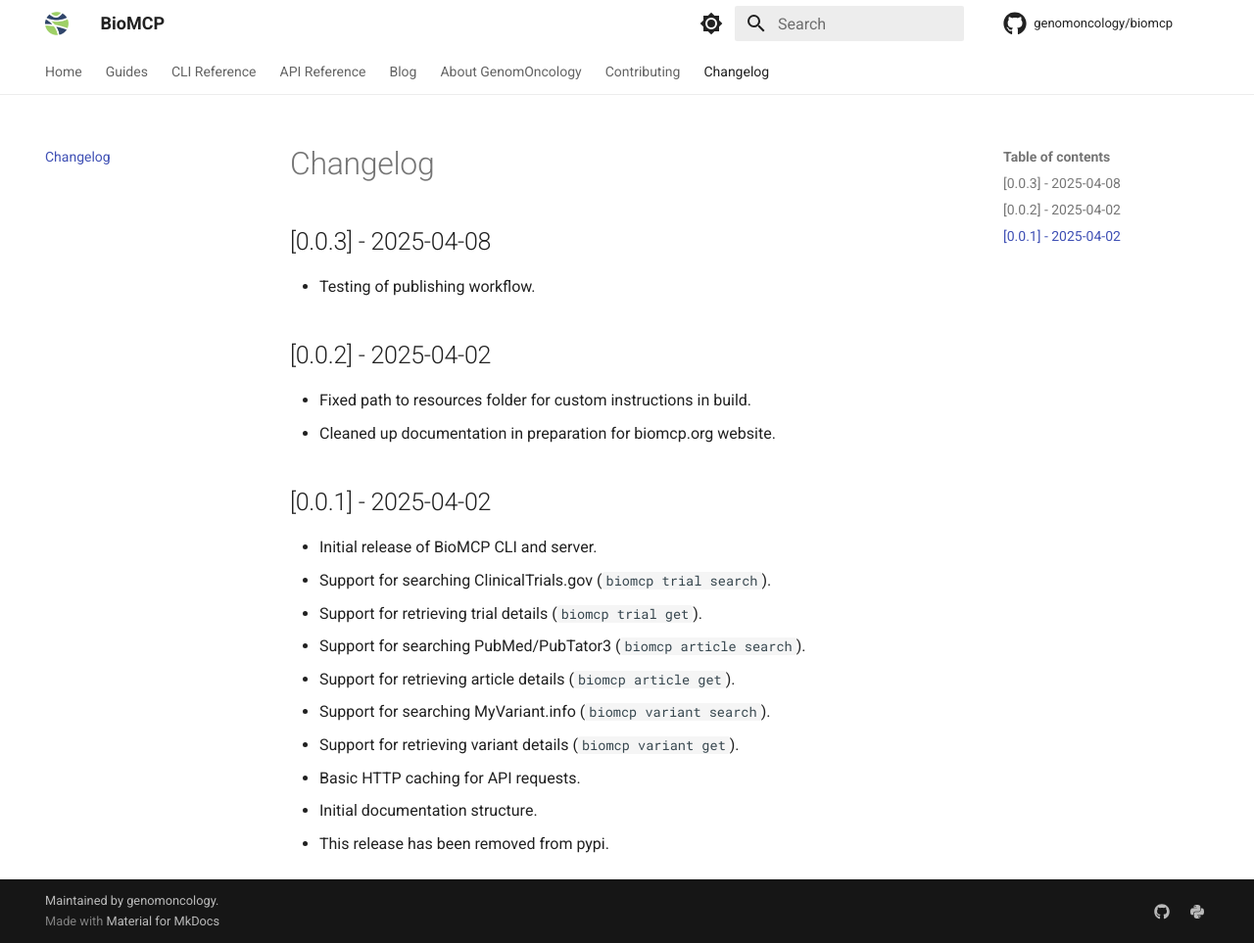
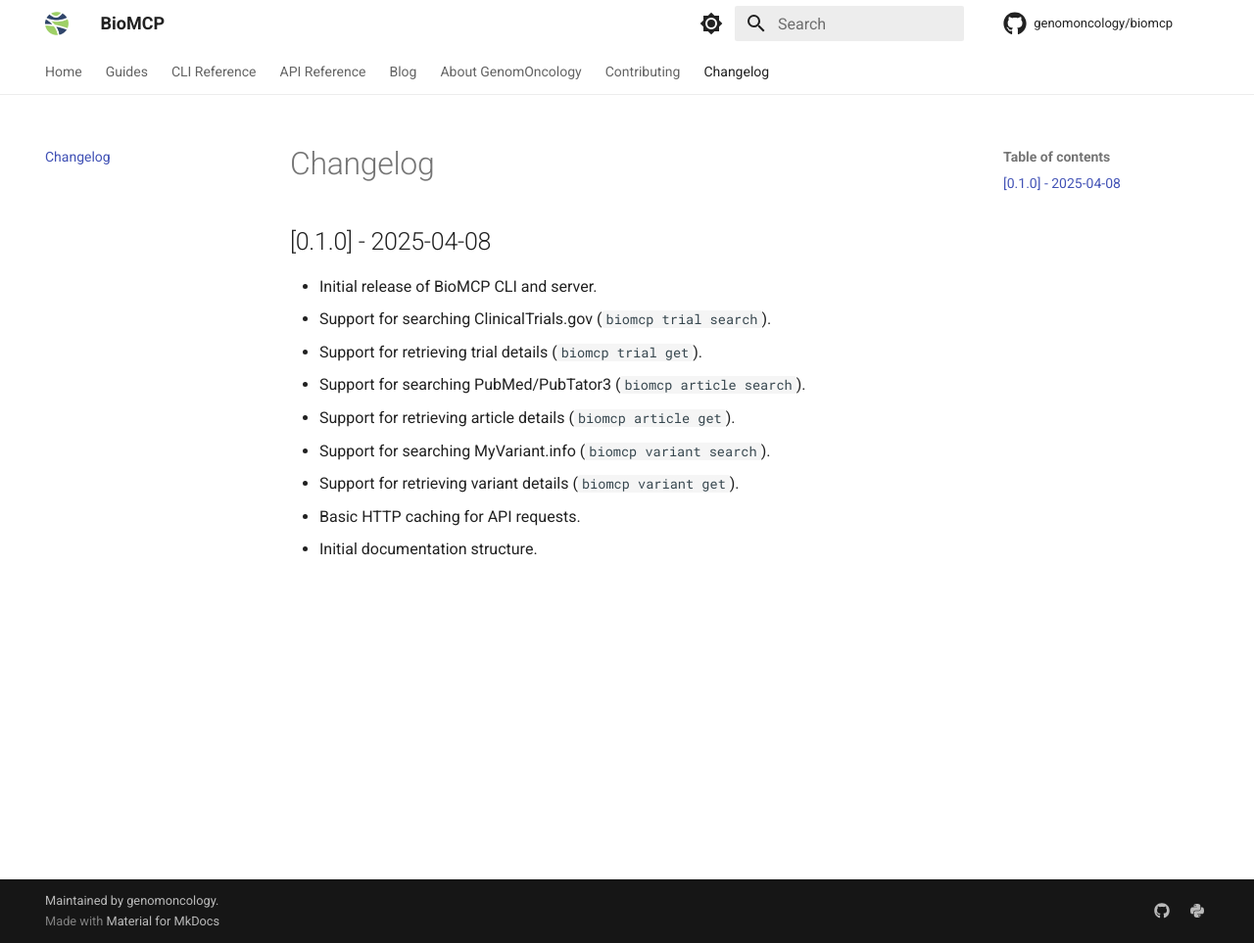
Before and after one commit to wenliangz/biomcp, an MkDocs documentation site: the page built from docs/changelog.md, in a window 1280 px wide and 963 px high. Shown: the whole window at 98% size. Built offline with MkDocs 1.6.1 and Material for MkDocs 9.7.7, drawn with Linux system fonts in a browser that asks for light colours; comment, search, counter and statistics services are not loaded.

Commit message:
Release version 0.1.0 - Initial release of BioMCP CLI and server. - Support for searching ClinicalTrials.gov. - Support for retrieving trial details. - Support for searching PubMed/PubTator3. - Support for retrieving article details. - Support for searching MyVariant.info. - Support for retrieving variant details. - Basic HTTP caching for API requests.

```diff
--- a/docs/changelog.md
+++ b/docs/changelog.md
@@ -1,15 +1,6 @@
 # Changelog
 
-## [0.0.3] - 2025-04-08
-
-- Testing of publishing workflow.
-
-## [0.0.2] - 2025-04-02
-
-- Fixed path to resources folder for custom instructions in build.
-- Cleaned up documentation in preparation for biomcp.org website.
-
-## [0.0.1] - 2025-04-02
+## [0.1.0] - 2025-04-08
 
 - Initial release of BioMCP CLI and server.
 - Support for searching ClinicalTrials.gov (`biomcp trial search`).
@@ -20,4 +11,3 @@
 - Support for retrieving variant details (`biomcp variant get`).
 - Basic HTTP caching for API requests.
 - Initial documentation structure.
-- This release has been removed from pypi.
--- a/pyproject.toml
+++ b/pyproject.toml
@@ -1,6 +1,6 @@
 [project]
 name = "biomcp-python"
-version = "0.0.5"
+version = "0.1.0"
 description = "Biomedical Model Context Protocol Server"
 authors = [{ name = "Ian Maurer", email = "imaurer@gmail.com" }]
 readme = "README.md"
```
Also changed, not shown: 1 other file.
